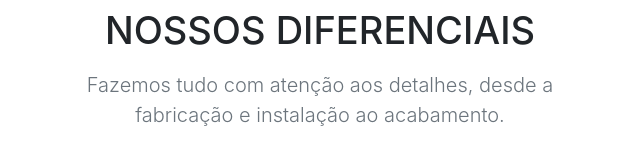
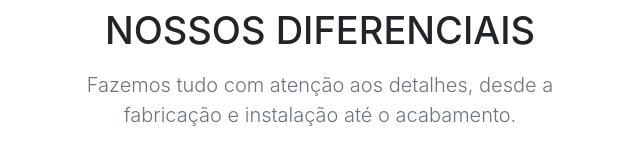
Before and after one commit to raonidemarchi/alluminy, a Gatsby site: page / in a window 1280 px wide. Shown: the part 4248-4412 px from the top of the page, 320-960 px from the left. Built offline with nearby package versions, Linux system fonts and the light colour scheme; Gatsby itself is replaced by a stand-in of ours.

Commit message:
feat: change text ortography on our advantages

```diff
--- a/src/components/pages/OurAdvantages.js
+++ b/src/components/pages/OurAdvantages.js
@@ -20,8 +20,8 @@ const OurAdvantages = () => (
   <Section className="text-center container">
     <h2 className="text-uppercase display-5">Nossos Diferenciais</h2>
     <p className="lead text-muted">
-      Fazemos tudo com atenção aos detalhes, desde a fabricação e instalação ao
-      acabamento.
+      Fazemos tudo com atenção aos detalhes, desde a fabricação e instalação até
+      o acabamento.
     </p>
   </Section>
 )
```
